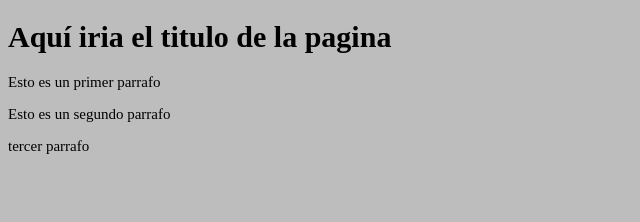
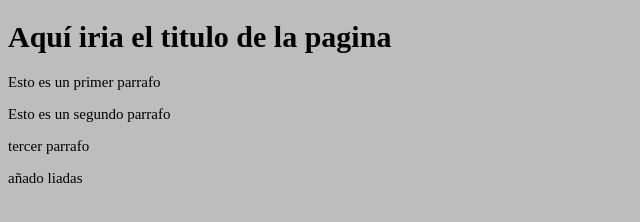
Before and after one commit to Jordi-Miravet/ProyectoWebEmpresaC, a plain HTML site: page index.html in a window 1280 px wide. Shown: the full height of the page, 0-640 px from the left. Drawn offline with Linux system fonts and the light colour scheme.

Commit message:
cambio conflicto

```diff
--- a/index.html
+++ b/index.html
@@ -11,6 +11,7 @@
     <p>Esto es un primer parrafo</p>
     <p>Esto es un segundo parrafo</p>
     <p>tercer parrafo</p>
+    <p>añado liadas</p>
 
 
     <script src="./js/main.js"></script>
```
